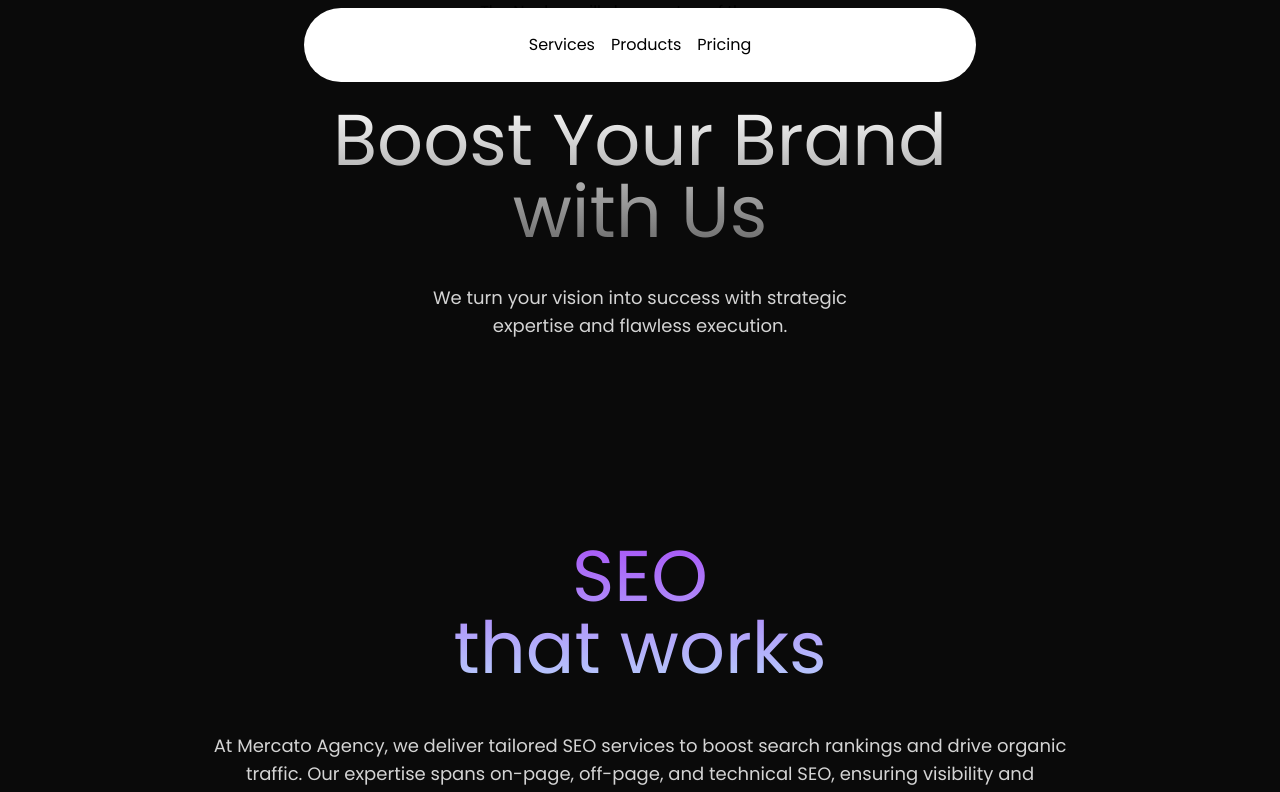
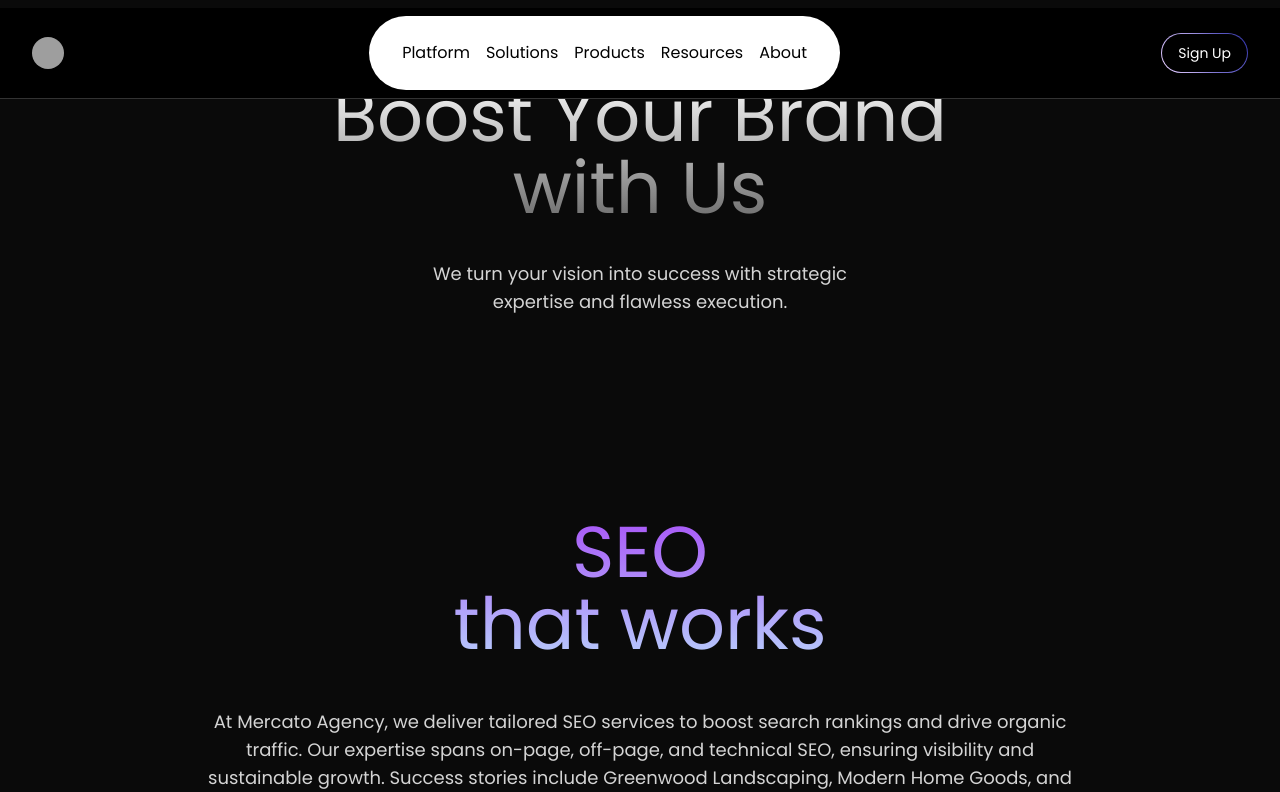
Before and after one commit to suyashranjan-1/Mercato, a Next.js app: page / in a window 1280 px wide. Shown: the top 792 px of the page. Built offline with nearby package versions, Linux system fonts and the light colour scheme; grey boxes are pictures that could not be loaded.

Commit message:
navbar final

```diff
--- a/components/navbar.tsx
+++ b/components/navbar.tsx
@@ -4,68 +4,94 @@ import { HoveredLink, Menu, MenuItem, ProductItem } from "./ui/navbar-menu";
 import { cn } from "@/lib/utils";
 
 export function NavbarDemo() {
-  return (
-    <div className="relative w-full flex items-center justify-center">
-      <Navbar className="top-2" />
-      <p className="text-black dark:text-white">
-        The Navbar will show on top of the page
-      </p>
-    </div>
-  );
+  return <Navbar className="top-2" />;
 }
 
 function Navbar({ className }: { className?: string }) {
   const [active, setActive] = useState<string | null>(null);
   return (
-    <div
-      className={cn("fixed top-10 inset-x-0 max-w-2xl mx-auto z-50", className)}
-    >
-      <Menu setActive={setActive}>
-        <MenuItem setActive={setActive} active={active} item="Services">
-          <div className="flex flex-col space-y-4 text-sm">
-            <HoveredLink href="/web-dev">Web Development</HoveredLink>
-            <HoveredLink href="/interface-design">Interface Design</HoveredLink>
-            <HoveredLink href="/seo">Search Engine Optimization</HoveredLink>
-            <HoveredLink href="/branding">Branding</HoveredLink>
+    <div className={cn("fixed top-0 w-full z-50", className)}>
+      <div className="flex items-center justify-between bg-black px-6 py-2 border-b border-white/[0.2]">
+        {/* Logo on the left */}
+        <div className="flex items-center px-2">
+          <img
+            src="/logo.png"
+            alt="Logo"
+            className="h-8 w-8 rounded-full"
+          />
         </div>
-        </MenuItem>
-        <MenuItem setActive={setActive} active={active} item="Products">
-          <div className="  text-sm grid grid-cols-2 gap-10 p-4">
+
+        {/* Menu items in the middle */}
+        <Menu setActive={setActive} className="mx-auto">
+          <MenuItem setActive={setActive} active={active} item="Platform">
+            <div className="text-sm grid grid-cols-2 gap-10 p-4">
               <ProductItem
-              title="Algochurn"
+                title="Agent Studio"
                 href="https://algochurn.com"
                 src="https://assets.aceternity.com/demos/algochurn.webp"
                 description="Prepare for tech interviews like never before."
               />
               <ProductItem
-              title="Tailwind Master Kit"
+                title="Autonomous Engine"
                 href="https://tailwindmasterkit.com"
                 src="https://assets.aceternity.com/demos/tailwindmasterkit.webp"
                 description="Production ready Tailwind css components for your next project"
               />
               <ProductItem
-              title="Moonbeam"
+                title="Knowledge Base"
                 href="https://gomoonbeam.com"
                 src="https://assets.aceternity.com/demos/Screenshot+2024-02-21+at+11.51.31%E2%80%AFPM.png"
                 description="Never write from scratch again. Go from idea to blog in minutes."
               />
-            <ProductItem
-              title="Rogue"
-              href="https://userogue.com"
-              src="https://assets.aceternity.com/demos/Screenshot+2024-02-21+at+11.47.07%E2%80%AFPM.png"
-              description="Respond to government RFPs, RFIs and RFQs 10x faster using AI"
-            />
             </div>
           </MenuItem>
-        <MenuItem setActive={setActive} active={active} item="Pricing">
+
+          <MenuItem setActive={setActive} active={active} item="Solutions">
             <div className="flex flex-col space-y-4 text-sm">
-            <HoveredLink href="/hobby">Hobby</HoveredLink>
-            <HoveredLink href="/individual">Individual</HoveredLink>
-            <HoveredLink href="/team">Team</HoveredLink>
-            <HoveredLink href="/enterprise">Enterprise</HoveredLink>
+              <HoveredLink href="/web-dev">General Problem Solver</HoveredLink>
+              <HoveredLink href="/interface-design">Data Extractor</HoveredLink>
+              <HoveredLink href="/seo">Customer Service</HoveredLink>
+              <HoveredLink href="/seo">E-Commerce</HoveredLink>
+              <HoveredLink href="/seo">Sales</HoveredLink>
+              <HoveredLink href="/seo">Finance & Accounting</HoveredLink>
+              <HoveredLink href="/seo">Human Resources</HoveredLink>
+              <HoveredLink href="/seo">Others</HoveredLink>
+            </div>
+          </MenuItem>
+
+          <MenuItem setActive={setActive} active={active} item="Products">
+            <div className="flex flex-col space-y-4 text-sm">
+              <HoveredLink href="/hobby">Instagram</HoveredLink>
+              <HoveredLink href="/individual">Whatsapp</HoveredLink>
+              <HoveredLink href="/team">TikTok</HoveredLink>
+            </div>
+          </MenuItem>
+
+          <MenuItem setActive={setActive} active={active} item="Resources">
+            <div className="flex flex-col space-y-4 text-sm">
+              <HoveredLink href="/web-dev">Resources</HoveredLink>
+            </div>
+          </MenuItem>
+
+          <MenuItem setActive={setActive} active={active} item="About">
+            <div className="flex flex-col space-y-4 text-sm">
+              <HoveredLink href="/web-dev">About Us</HoveredLink>
+              <HoveredLink href="/interface-design">Career</HoveredLink>
+              <HoveredLink href="/seo">Contact</HoveredLink>
             </div>
           </MenuItem>
         </Menu>
+
+        {/* Signup button on the right */}
+        <div className="ml-4 px-2">
+          <button className="relative inline-flex h-10 overflow-hidden rounded-full p-[1px] focus:outline-none">
+            <span className="absolute inset-[-1000%] animate-[spin_2s_linear_infinite] bg-[conic-gradient(from_90deg_at_50%_50%,#E2CBFF_0%,#393BB2_50%,#E2CBFF_100%)]" />
+            <span className="inline-flex h-full w-full cursor-pointer items-center justify-center rounded-full bg-black px-4 py-1 text-sm font-medium text-white backdrop-blur-3xl">
+              Sign Up
+            </span>
+          </button>
+        </div>
+      </div>
     </div>
   );
 }
```
Lines whose indentation alone changed are shown as unchanged.
